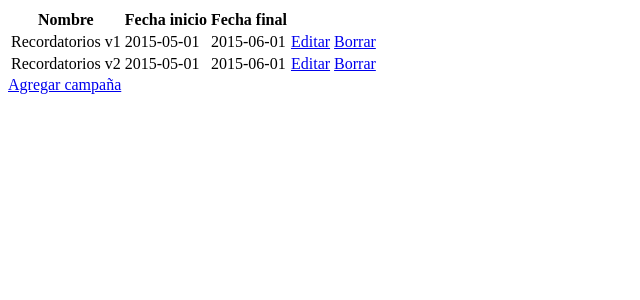
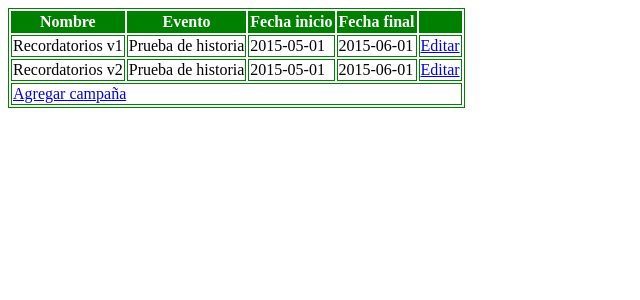
Before and after one commit to LeandroLovisolo/ISW2-TP1, a Flask app: page /campaigns in a window 1280 px wide. Shown: the top 300 px of the page, without its empty margins (0-640 px from the left). Run offline with Flask 2, Linux system fonts and the light colour scheme.

Commit message:
ABM campanias muestra evento

```diff
--- a/src/main.py
+++ b/src/main.py
@@ -22,7 +22,8 @@ def campaigns():
       lista_de_campanias += [{'nombre' : campania.nombre(),
                             'fechaInicio' : campania.fechaInicio(),
                             'fechaFinal' : campania.fechaFinal(),
-                            'codificacion' : str(campania)}]
+                            'codificacion' : str(campania),
+                            'evento' : evento.nombre()}]
 
   return render_template('campaigns.html', campanias=lista_de_campanias)
 
--- a/src/templates/campaigns.html
+++ b/src/templates/campaigns.html
@@ -4,15 +4,25 @@
     <meta charset="UTF-8">
     <link rel="shortcut icon" href="static/favicon.gif" type="image/x-icon" />
     <title>Campañas</title>
+    <style type="text/css">
+      table, td, th {
+          border: 1px solid green;
+      }
+
+      th {
+          background-color: green;
+          color: white;
+      }
+    </style>
   </head>
   <body>
     <table>
       <thead>
       <tr>
         <th>Nombre</th>
+        <th>Evento</th>
         <th>Fecha inicio</th>
         <th>Fecha final</th>
-        <th></th>
         <th></th>
       </tr>
       </thead>
@@ -20,14 +30,18 @@
         {% for campania in campanias %}
           <tr>
             <td>{{campania['nombre']}}</td>
+            <td>{{campania['evento']}}</td>
             <td>{{campania['fechaInicio']}}</td>
             <td>{{campania['fechaFinal']}}</td>
             <td><a href="campaigns/{{campania['codificacion']}}">Editar</a></td>
-            <td><a href="campaigns/delete/{{campania['codificacion']}}">Borrar</a></td>
           </tr>
         {% endfor %}
       </tbody>
+      <tfoot>
+        <tr>
+          <td colspan="5"><a href="campaigns/add"> Agregar campaña </a></td>
+        </tr>
+      </tfoot>
     </table>
-    <a href="campaigns/add"> Agregar campaña </a>
   </body>
 </html>
```
